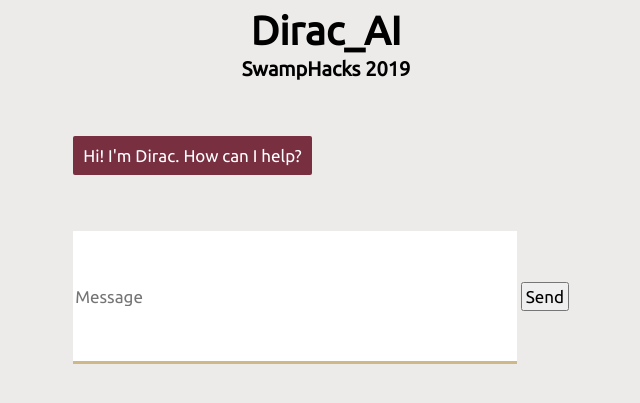
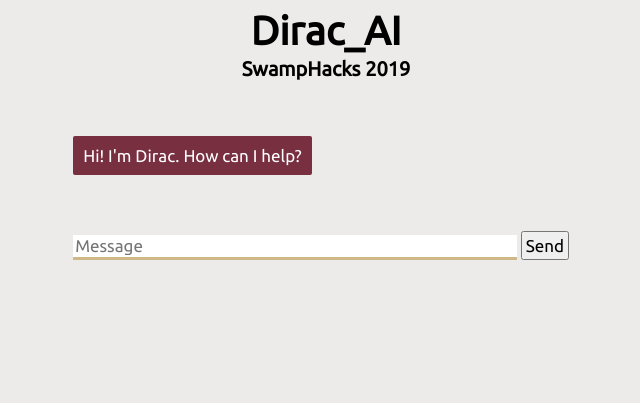
Before and after one commit to LeoSaucedo/Dirac, a Flask app: page / in a window 1280 px wide. Shown: the top 403 px of the page, without its empty margins (314-954 px from the left). Run offline with Flask 2, Linux system fonts and the light colour scheme; parts of the project's set-up code (start-up, migrations or seed data) failed here and were passed over; some libraries are stand-ins or nearby versions.

Commit message:
Changed text box height.

```diff
--- a/static/style.css
+++ b/static/style.css
@@ -118,6 +118,7 @@ h3 {
     }
 
     #textInput {
+        height: 20px;
         width: 87%;
         border: none;
         border-bottom: 3px solid #CEB888;
```
